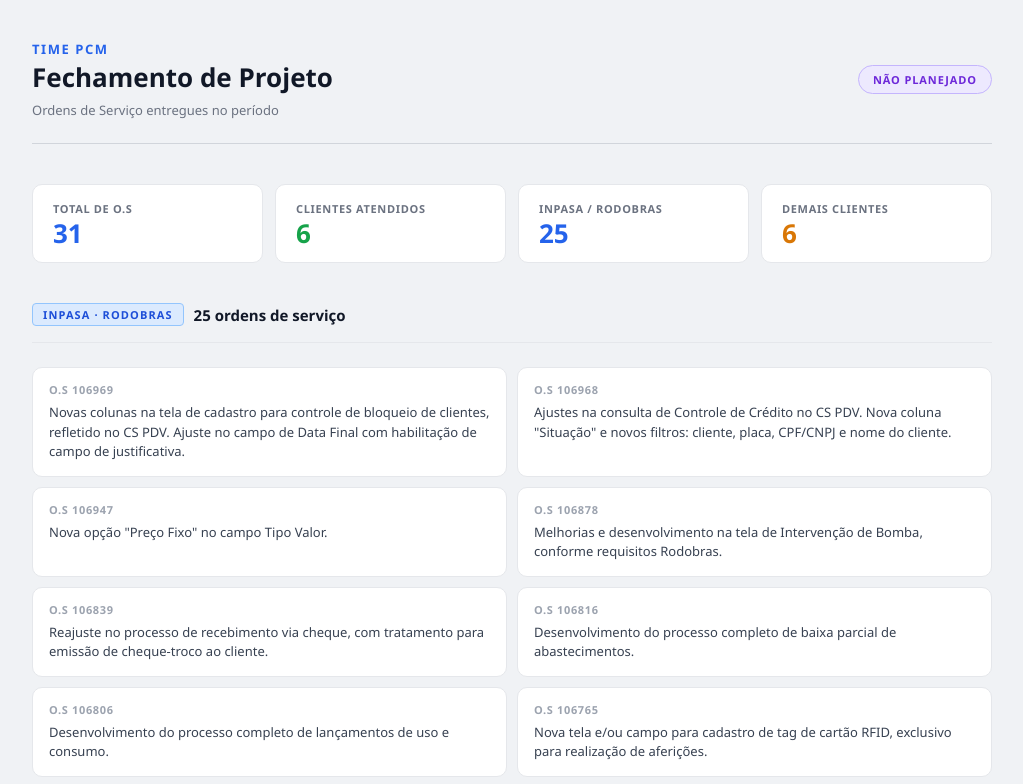
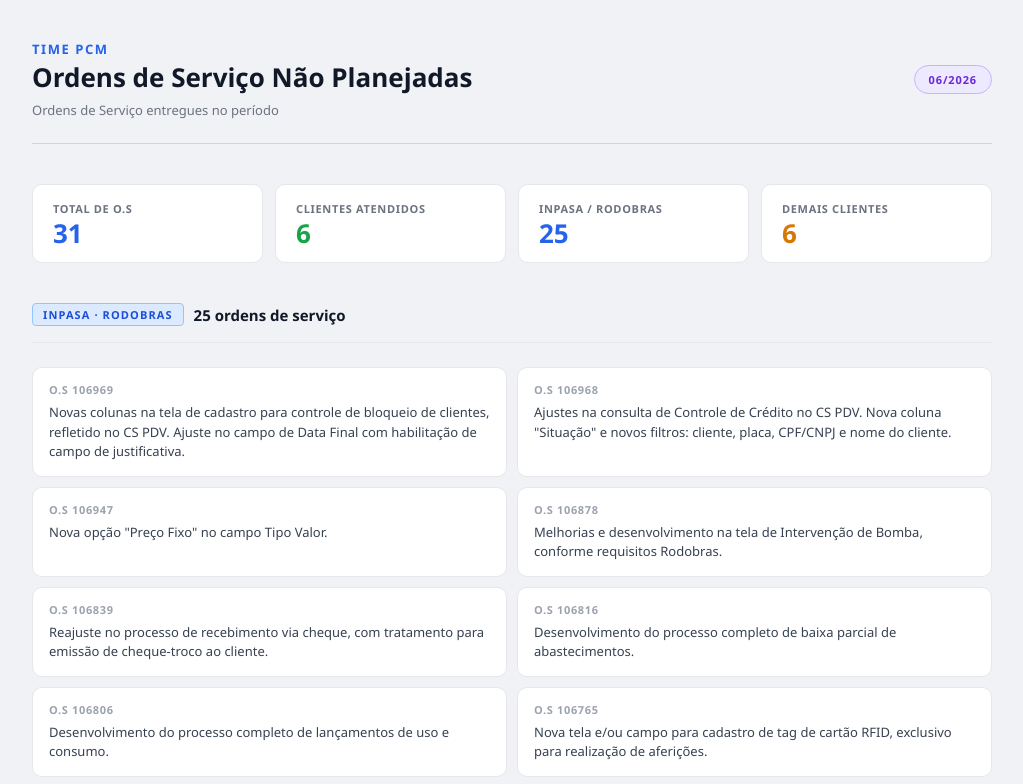
Before and after one commit to devalancarvalho/naoplanejadas062026, a plain HTML site: page index.html in a window 1280 px wide. Shown: the top 784 px of the page, without its empty margins (128-1151 px from the left). Drawn offline with Linux system fonts and the light colour scheme.

Commit message:
Update project title and header text in index.html

```diff
--- a/index.html
+++ b/index.html
@@ -3,7 +3,7 @@
 <head>
 <meta charset="UTF-8">
 <meta name="viewport" content="width=device-width, initial-scale=1.0">
-<title>Fechamento de Projeto — Time PCM</title>
+<title>Time PCM - O.Ss Não Planejadas</title>
 <style>
   * { box-sizing: border-box; margin: 0; padding: 0; }
 
@@ -185,10 +185,10 @@
   <header>
     <div class="brand">
       <span class="team-name">Time PCM</span>
-      <h1 class="page-title">Fechamento de Projeto</h1>
+      <h1 class="page-title">Ordens de Serviço Não Planejadas</h1>
       <p class="page-subtitle">Ordens de Serviço entregues no período</p>
     </div>
-    <span class="badge-nao-planejado">Não Planejado</span>
+    <span class="badge-nao-planejado">06/2026</span>
   </header>
 
   <div class="stats">
```
